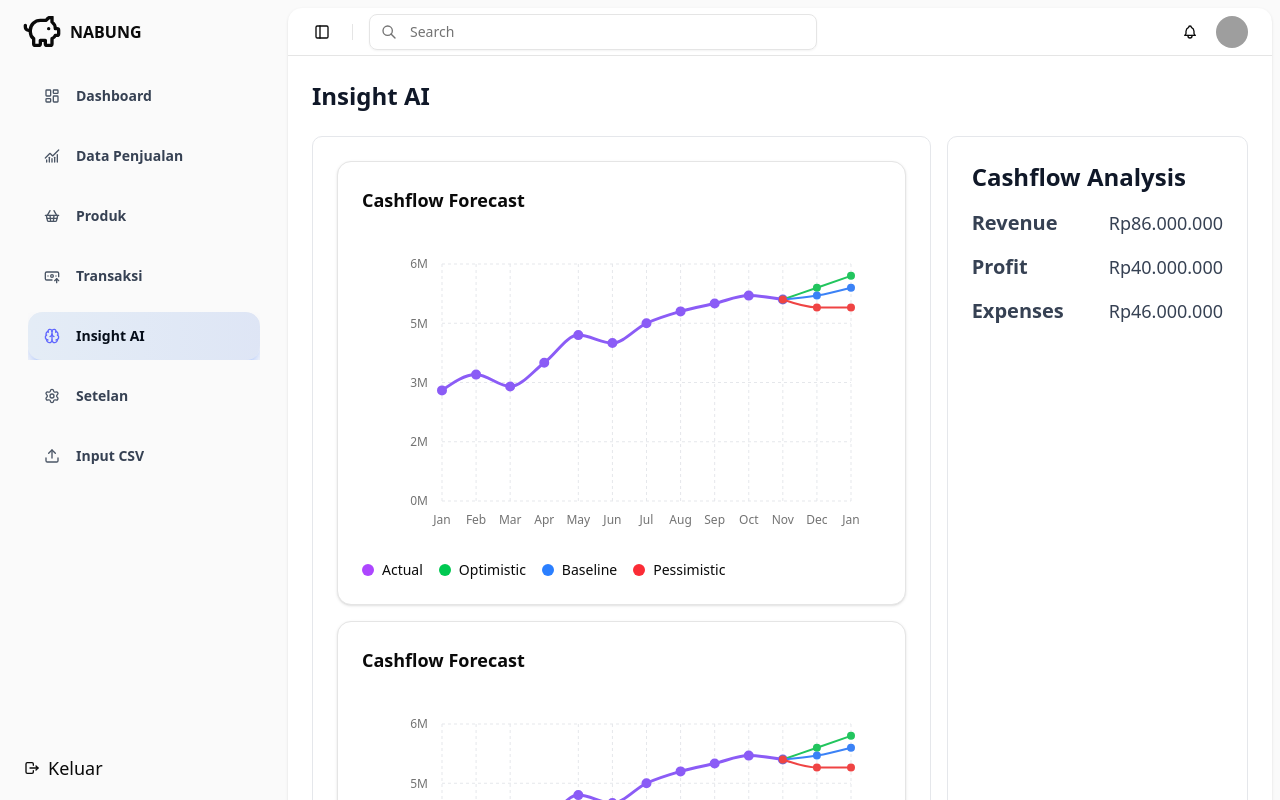
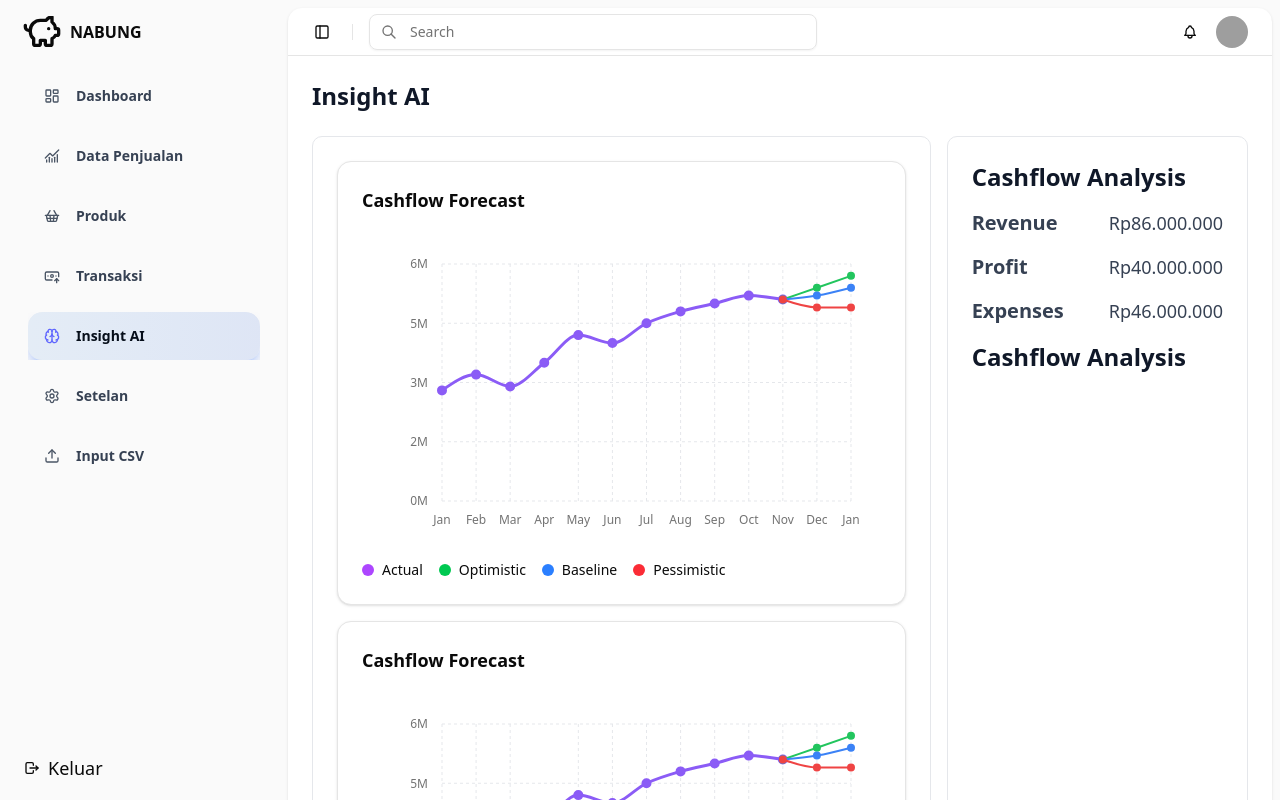
Before and after one commit to YudaClairee/garudahacks, a Next.js app: page /dashboard/insight-ai in a window 1280 px wide. Shown: the top 800 px of the page. Built offline with nearby package versions, Linux system fonts and the light colour scheme; grey boxes are pictures that could not be loaded.

Commit message:
adding sdashboard insight ai

```diff
--- a/src/app/dashboard/insight-ai/page.jsx
+++ b/src/app/dashboard/insight-ai/page.jsx
@@ -36,7 +36,9 @@ export default function insightAiPage() {
                 </div>
               </div>
             </div>
-            <div className="flex flex-col gap-4"></div>
+            <div className="flex flex-col gap-4">
+              <h2 className="text-2xl font-bold text-gray-900">Cashflow Analysis</h2>
+            </div>
           </div>
         </div>
       </div>
```
